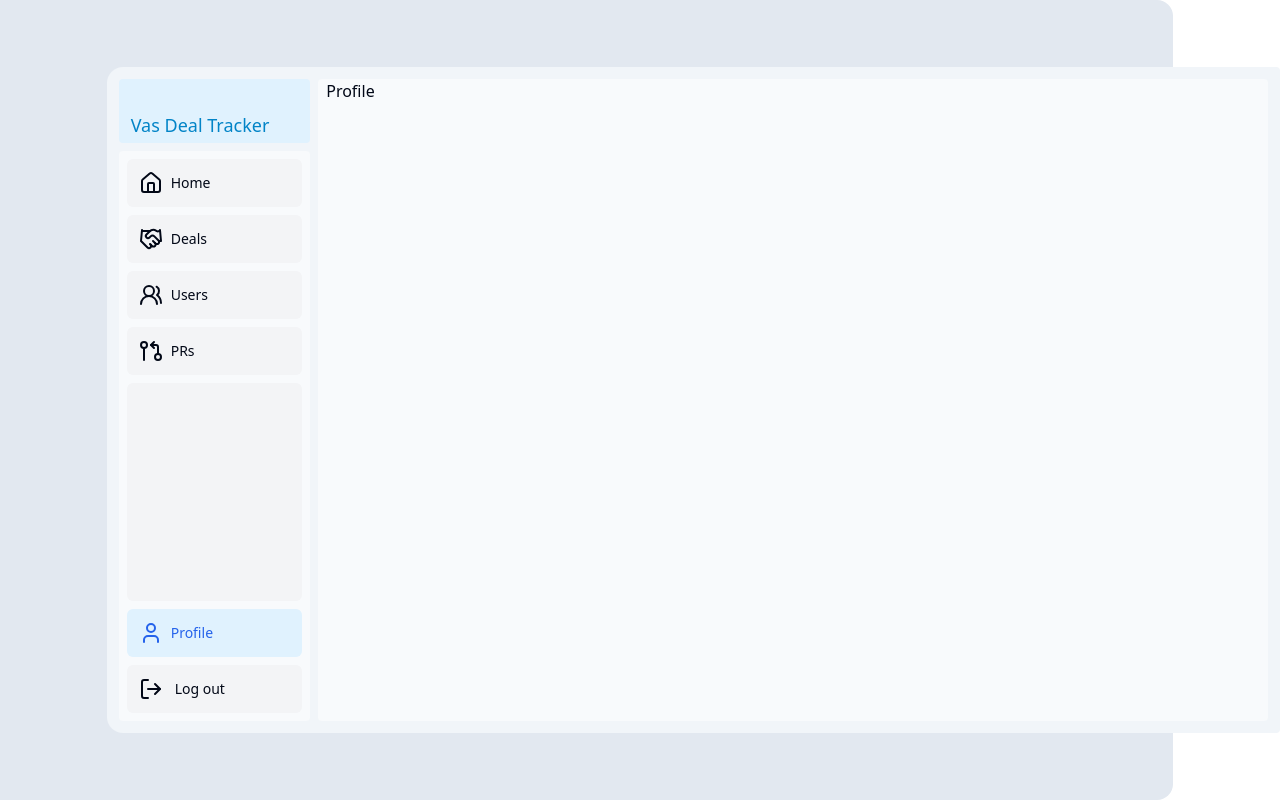
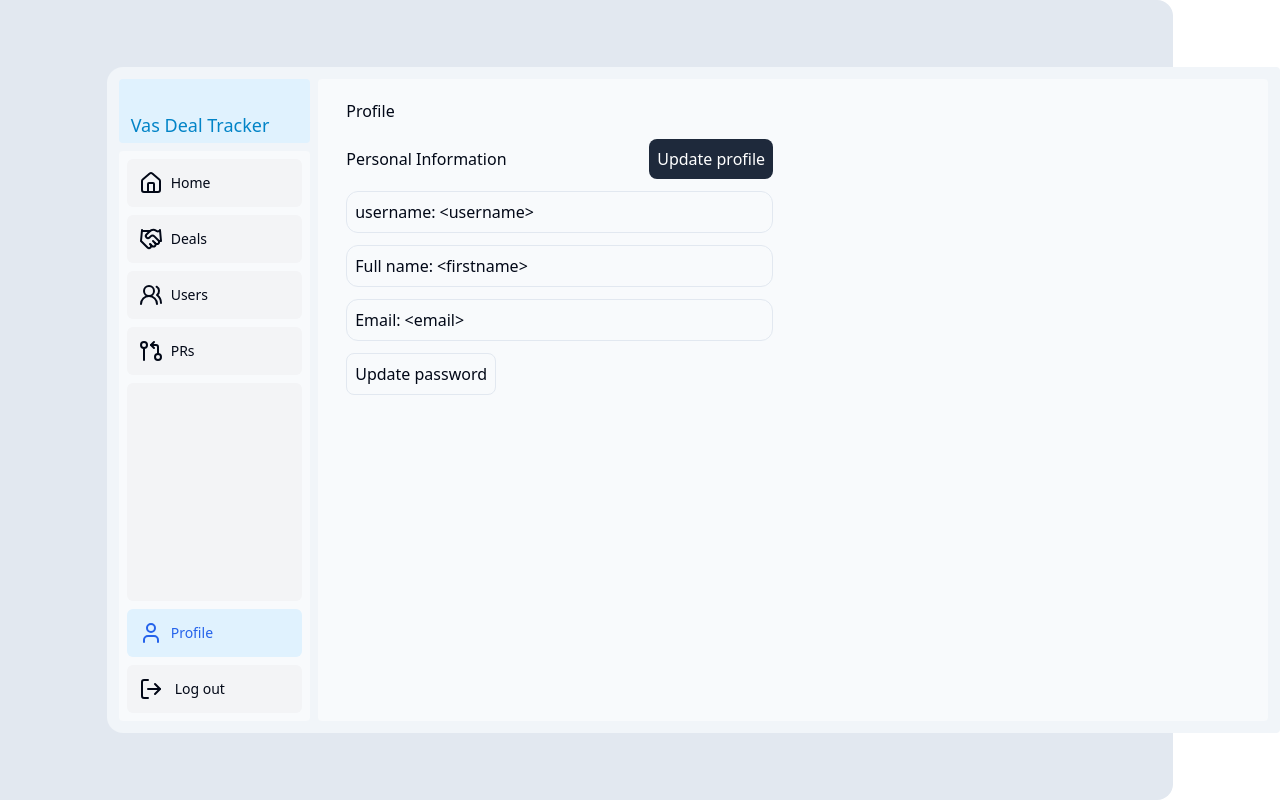
Before and after one commit to ekefan/pre-sales-deal-tracker, a Next.js app in the folder frontend/: page /dashboard/profile in a window 1280 px wide. Built offline with nearby package versions, Linux system fonts and the light colour scheme.

Commit message:
Profile: view profile form ready

```diff
--- a/frontend/app/dashboard/profile/page.tsx
+++ b/frontend/app/dashboard/profile/page.tsx
@@ -1,3 +1,28 @@
 export default async function Page() {
-    return <>Profile</>
+  return (
+    <div className="flex text-sm md:text-base flex-col p-2 h-full w-full sm:w-5/6 md:w-10/12 lg:w-8/12 xl:w-6/12 relative">
+      <div className="p-3">Profile</div>
+      <div className="px-3 py-1 flex flex-col gap-3 w-full">
+        <div className="flex justify-between items-center">
+          <p className="font-medium">Personal Information</p>
+          <button className="rounded-lg items-center bg-slate-800 hover:bg-sky-200 hover:text-slate-900 text-white p-2">Update profile</button>
+        </div>
+        <div className="flex border rounded-xl p-2 gap-1">
+          <p>username:</p>
+          <p>{"<username>"}</p>
+        </div>
+        <div className="flex border rounded-xl p-2 gap-1">
+          <p>Full name:</p>
+          <p>{"<firstname>"}</p>
+        </div>
+        <div className="flex border gap-1 rounded-xl p-2">
+          <p>Email:</p>
+          <p>{"<email>"}</p>
+        </div>
+        <div>
+          <button className="rounded-lg border p-2 font-medium hover:bg-green-100 hover:text-green-400">Update password</button>
+        </div>
+      </div>
+    </div>
+  );
 }
```
